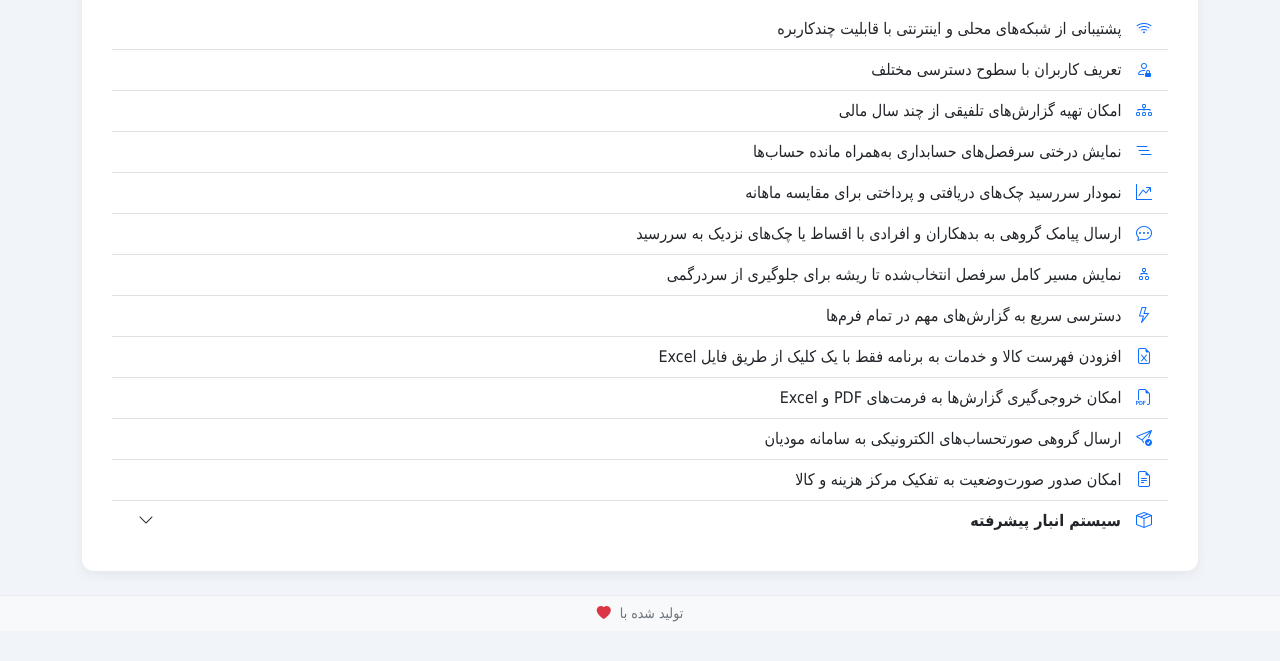
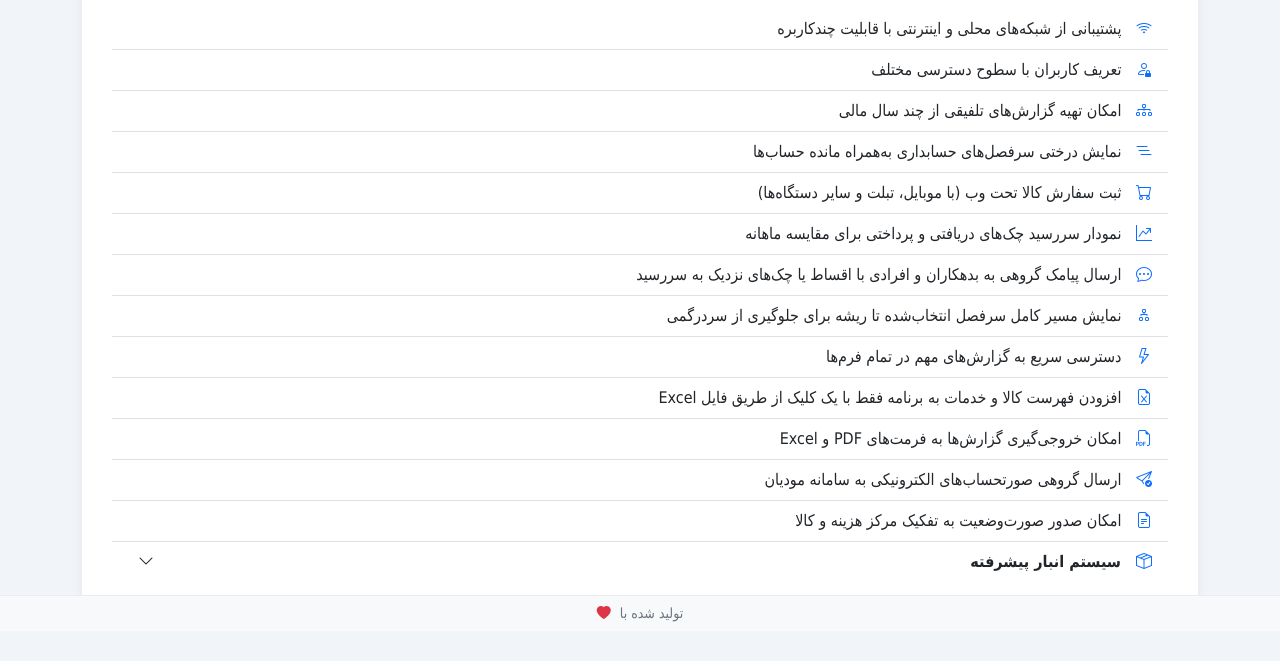
Before and after one commit to hoseinii/software-features, a plain HTML site: page index.html in a window 1280 px wide. Shown: the part 169-830 px from the top of the page. Drawn offline with nearby package versions, Linux system fonts and the light colour scheme.

Commit message:
Update index.html

```diff
--- a/index.html
+++ b/index.html
@@ -108,6 +108,7 @@
             <li class="list-group-item"><i class="bi bi-person-lock feature-icon"></i> تعریف کاربران با سطوح دسترسی مختلف</li>
             <li class="list-group-item"><i class="bi bi-diagram-3 feature-icon"></i> امکان تهیه گزارش‌های تلفیقی از چند سال مالی</li>
             <li class="list-group-item"><i class="bi bi-list-nested feature-icon"></i> نمایش درختی سرفصل‌های حسابداری به‌همراه مانده حساب‌ها</li>
+            <li class="list-group-item"><i class="bi bi-cart feature-icon"></i> ثبت سفارش کالا تحت وب (با موبایل، تبلت و سایر دستگاه‌ها)</li>
             <li class="list-group-item"><i class="bi bi-graph-up-arrow feature-icon"></i> نمودار سررسید چک‌های دریافتی و پرداختی برای مقایسه ماهانه</li>
             <li class="list-group-item"><i class="bi bi-chat-dots feature-icon"></i> ارسال پیامک گروهی به بدهکاران و افرادی با اقساط یا چک‌های نزدیک به سررسید</li>
             <li class="list-group-item"><i class="bi bi-diagram-2 feature-icon"></i> نمایش مسیر کامل سرفصل انتخاب‌شده تا ریشه برای جلوگیری از سردرگمی</li>
```
